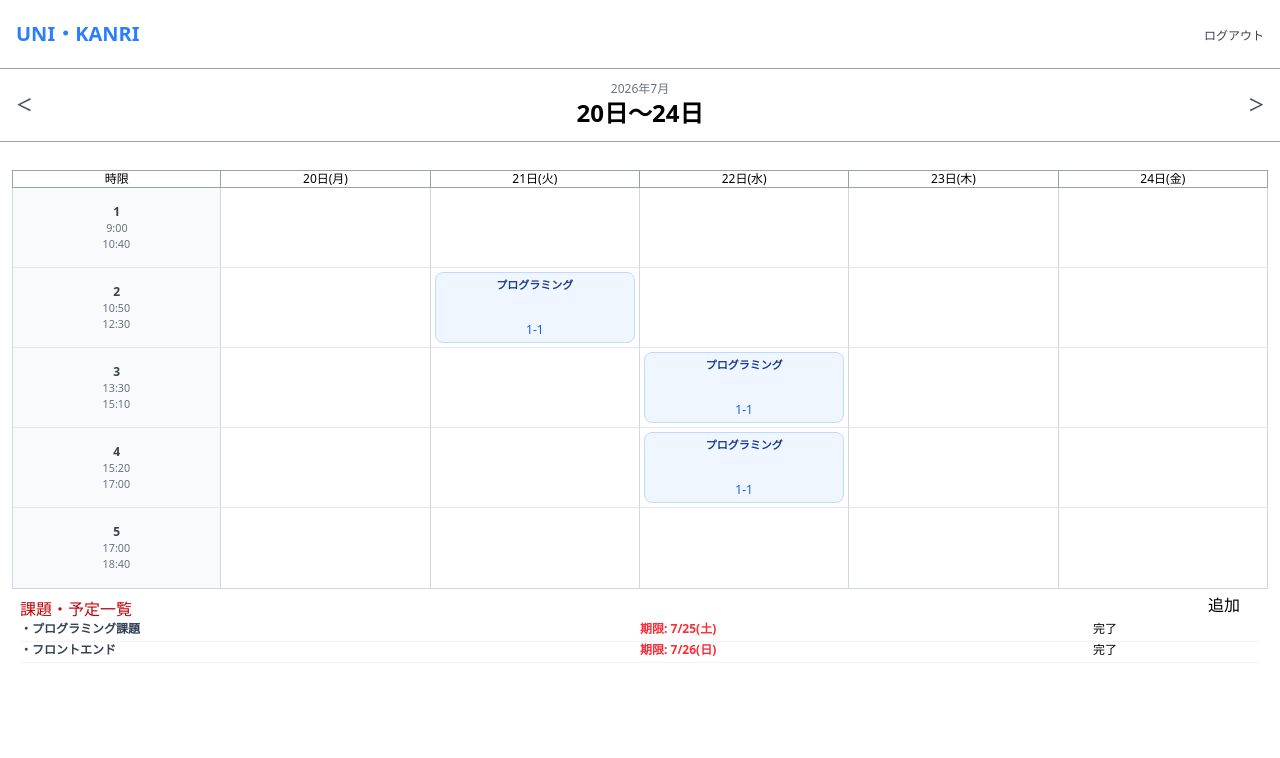
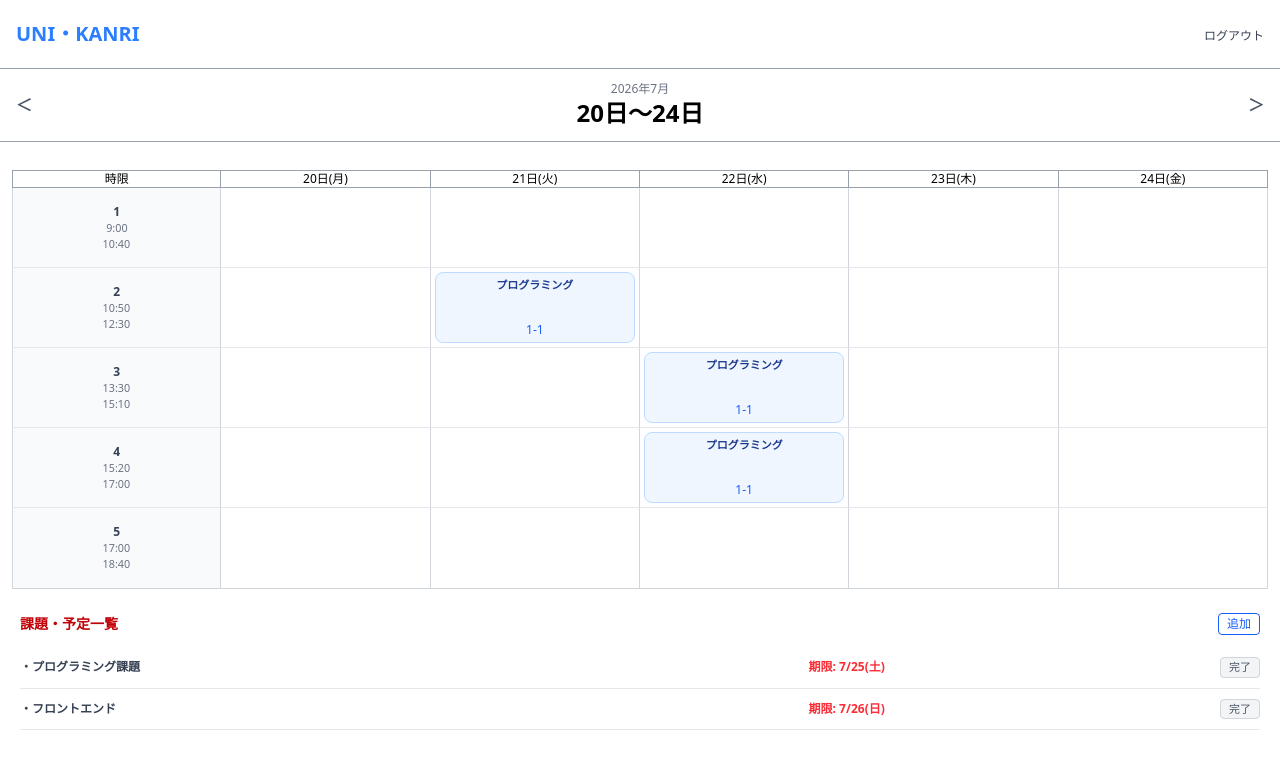
Before and after one commit to fruitsdry18/uni-timetable-app, a React (Vite) app: page /timetable in a window 1280 px wide. Shown: the top 758 px of the page. Built offline with nearby package versions, Linux system fonts and the light colour scheme.

Commit message:
変更内容のメモ（例：デザインの修正）

```diff
--- a/src/components/login.tsx
+++ b/src/components/login.tsx
@@ -1,36 +1,52 @@
-import { Link } from 'react-router-dom';
+import { Link } from "react-router-dom";
 
-const login = () => {
+const Login = () => {
   return (
     <div className="w-full">
-      <h1 className="mt-30 text-center text-3xl text-blue-500 font-bold">UNI・KANRI</h1>
-      <div className="mt-7 bg-blue-100 rounded-2xl h-auto rounded-2xl max-w-sm pt-10 mx-10">
+      <h1 className="mt-30 text-center text-3xl text-blue-500 font-bold">
+        UNI・KANRI
+      </h1>
+      <div className="mt-7 bg-blue-100 rounded-2xl h-auto max-w-sm pt-10 px-5 pb-5 mx-auto">
         <h2 className="font-bold text-center text-black text-2xl">ログイン</h2>
+
+        <form onSubmit={(e) => e.preventDefault()}>
           <h3 className="mt-10 ml-5">メールアドレス：</h3>
-        <div className=" my-2 mx-5">
+          <div className="my-2 mx-5">
             <input
               type="email"
               inputMode="email"
               placeholder="example@univ.ac.jp"
-            className="w-full px-2 py-2 bg-white border border-gray-200 rounded-xl text-base"
+              className="w-full px-2 py-2 bg-white border border-gray-200 rounded-xl text-base appearance-none"
             />
           </div>
-        <h3 className=" ml-5">パスワード：</h3>
-        <div className=" my-2 mx-5">
+
+          <h3 className="ml-5">パスワード：</h3>
+          <div className="my-2 mx-5">
             <input
               type="password"
               placeholder="パスワードを入力"
-            className="w-full px-2 py-2 bg-white border border-gray-200 rounded-xl text-base"
+              className="w-full px-2 py-2 bg-white border border-gray-200 rounded-xl text-base appearance-none"
             />
           </div>
-        <div className="text-right pb-5 mr-5 ">
+
+          <div className="text-right pb-5 mr-5">
             <Link to="/registration" className="text-xs text-gray-700">
               登録がお済みでない方へ
             </Link>
           </div>
+
+          <div className="bg-blue-500 hover:bg-blue-600 transition-colors mx-20 rounded-xl py-1 mb-10">
+            <button
+              type="submit"
+              className="text-3xl font-bold w-full text-white cursor-pointer"
+            >
+              ログイン
+            </button>
+          </div>
+        </form>
       </div>
     </div>
   );
 };
 
-export default login;
+export default Login;
--- a/src/components/timeTable.tsx
+++ b/src/components/timeTable.tsx
@@ -1,10 +1,184 @@
+// import { Link } from "react-router-dom";
+
+// const TimeTable = () => {
+
+//   const taskList = [
+//     {title: "プログラミング課題" ,date: "7/25(土)"},
+//     {title: "フロントエンド" ,date: "7/26(日)"}
+//   ];
+
+//   const timetableData = [
+//     {
+//       period: 1,
+//       time: "9:00 - 10:40",
+//       Mon: null,
+//       Tue: null,
+//       Wed: null,
+//       Thu: null,
+//       Fri: null,
+//     },
+//     {
+//       period: 2,
+//       time: "10:50 - 12:30",
+//       Mon: null,
+//       Tue: { name: "プログラミング", room: "1-1" },
+//       Wed: null,
+//       Thu: null,
+//       Fri: null,
+//     },
+//     {
+//       period: 3,
+
+//       time: "13:30 - 15:10",
+//       Mon: null,
+//       Tue: null,
+//       Wed: { name: "プログラミング", room: "1-1" },
+//       Thu: null,
+//       Fri: null,
+//     },
+//     {
+//       period: 4,
+//       time: "15:20 - 17:00",
+//       Mon: null,
+//       Tue: null,
+//       Wed: { name: "プログラミング", room: "1-1" },
+//       Thu: null,
+//       Fri: null,
+//     },
+
+//     {
+//       period: 5,
+
+//       time: "17:00 - 18:40",
+//       Mon: null,
+//       Tue: null,
+//       Wed: null,
+//       Thu: null,
+//       Fri: null,
+//     },
+//   ];
+
+//   return (
+//     <div>
+//       {/* ヘッダー */}
+//       <header className="bg-white border-b border-gray-400 px-4 py-5 sticky top-0 z-10">
+//         <div className="flex justify-between">
+//           <h1 className="text-xl text-blue-500 font-bold">UNI・KANRI</h1>
+//           <Link to="/login" className="text-xs text-gray-700 pt-2">
+//             ログアウト
+//           </Link>
+//         </div>
+//       </header>
+
+//       <main>
+//         {/* 週の移動 */}
+//         <div className="flex justify-between items-center bg-white border-b border-gray-400 px-4 py-3">
+//           <button className="cursor-pointer font-bold text-gray-600">＜</button>
+//           <div className="flex flex-col items-center">
+//             <h2 className="text-gray-500 text-xs">2026年7月</h2>
+//             <h2 className="font-bold text-2xl">20日～24日</h2>
+//           </div>
+//           <button className="cursor-pointer font-bold text-gray-600">＞</button>
+//         </div>
+//         {/* 時間割本体 */}
+
+//         {/* 時間割上部 */}
+//         <div className="bg-white grid grid-cols-6 border-b border-gray-400 mx-3 pt-7">
+//           <div className="border-gray-400 border-r border-t border-l px-2 text-center  text-xs">
+//             時限
+//           </div>
+//           <div className="border-gray-400 border-r border-t px-2 text-center text-xs">
+//             20日(月)
+//           </div>
+//           <div className="border-gray-400 border-r border-t px-2 text-center text-xs">
+//             21日(火)
+//           </div>
+//           <div className="border-gray-400 border-r border-t px-2 text-center text-xs">
+//             22日(水)
+//           </div>
+//           <div className="border-gray-400 border-r border-t px-2 text-center text-xs">
+//             23日(木)
+//           </div>
+//           <div className="border-gray-400 border-r border-t px-2 text-center text-xs">
+//             24日(金)
+//           </div>
+//         </div>
+
+//         {/* 時間割下部（各時限のデータ） */}
+//         <div className="mx-3 divide-y divide-gray-200 border-b border-gray-300">
+//           {timetableData.map((row) => (
+//             <div key={row.period} className="grid grid-cols-6 min-h-20">
+//               {/* 時間表示 */}
+//               <div className="flex flex-col items-center justify-center bg-slate-50 text-gray-500 text-xs p-1 border-r border-l border-gray-300">
+//                 <span className="font-bold text-xs text-gray-700">
+//                   {row.period}
+//                 </span>
+
+//                 <span className="scale-90 items-center">
+//                   {row.time.split(" - ")[0]}
+//                 </span>
+//                 <span className="scale-90">{row.time.split(" - ")[1]}</span>
+//               </div>
+//               {/* 授業コマ */}
+//               {(["Mon", "Tue", "Wed", "Thu", "Fri"] as const).map((dayKey) => {
+//                 const subject = row[dayKey];
+//                 return (
+//                   <div
+//                     key={dayKey}
+//                     className="border-r border-gray-300 p-1 flex items-center justify-center text-center cursor-pointer hover:bg-slate-50 transition"
+//                   >
+//                     {subject ? (
+//                       /* 授業があるマスのカード */
+//                       <div className="w-full h-full bg-blue-50 border border-blue-200 rounded-lg p-1 flex flex-col justify-between">
+//                         <p className="text-[11px] font-bold text-blue-900 ">
+//                           {subject.name}
+//                         </p>
+//                         <p className="text-xs text-blue-600 font-medium">
+//                           {subject.room}
+//                         </p>
+//                       </div>
+//                     ) : null}
+//                   </div>
+//                 );
+//               })}
+//             </div>
+//           ))}
+//         </div>
+//         <div className="mx-5 ">
+//           <div className="flex justify-between mr-5">
+//             <h2 className="mt-2 text-red-700">課題・予定一覧</h2>
+//             <button className="">追加</button>
+//           </div>
+//           <div className="">
+//             {taskList.map((task, index) => (
+//               <div
+//                 key={index}
+//                 className="grid grid-cols-12 text-xs border-b border-gray-100 pb-1"
+//               >
+//                 <span className="font-bold col-span-6 text-gray-700">
+//                   ・{task.title}
+//                 </span>
+//                 <span className="text-red-500 col-span-4 font-bold">
+//                   期限: {task.date}
+//                 </span>
+//                 <button className="">完了</button>
+//               </div>
+//             ))}
+//           </div>
+//         </div>
+//       </main>
+//     </div>
+//   );
+// };
+
+// export default TimeTable;
+
 import { Link } from "react-router-dom";
 
 const TimeTable = () => {
-
   const taskList = [
-    {title: "プログラミング課題" ,date: "7/25(土)"},
-    {title: "フロントエンド" ,date: "7/26(日)"}
+    { title: "プログラミング課題", date: "7/25(土)" },
+    { title: "フロントエンド", date: "7/26(日)" },
   ];
 
   const timetableData = [
@@ -144,24 +318,30 @@ const TimeTable = () => {
             </div>
           ))}
         </div>
-        <div className="mx-5 ">
-          <div className="flex justify-between mr-5">
-            <h2 className="mt-2 text-red-700">課題・予定一覧</h2>
-            <button className="">追加</button>
+        <div className="mx-5 my-6">
+          <div className="flex justify-between items-center mb-3">
+            <h2 className="text-red-700 font-bold text-sm">課題・予定一覧</h2>
+            <button className="text-xs text-blue-600 border border-blue-600 rounded px-2 py-0.5 cursor-pointer">
+              追加
+            </button>
           </div>
-          <div className="">
+          <div>
             {taskList.map((task, index) => (
               <div
                 key={index}
-                className="grid grid-cols-12 text-xs border-b border-gray-100 pb-1"
+                className="grid grid-cols-12 items-center text-xs border-b border-gray-200 py-2.5"
               >
-                <span className="font-bold col-span-6 text-gray-700">
+                <span className="font-bold col-span-6 text-gray-700 truncate">
                   ・{task.title}
                 </span>
-                <span className="text-red-500 col-span-4 font-bold">
+                <span className="text-red-500 col-span-4 font-bold text-center">
                   期限: {task.date}
                 </span>
-                <button className="">完了</button>
+                <div className="col-span-2 text-right">
+                  <button className="bg-gray-100 border border-gray-300 text-gray-600 rounded px-2 py-0.5 text-[11px] cursor-pointer">
+                    完了
+                  </button>
+                </div>
               </div>
             ))}
           </div>
```
Also changed, not shown: src/components/registration.tsx (+49 -33 lines). Lines whose indentation alone changed are shown as unchanged.
